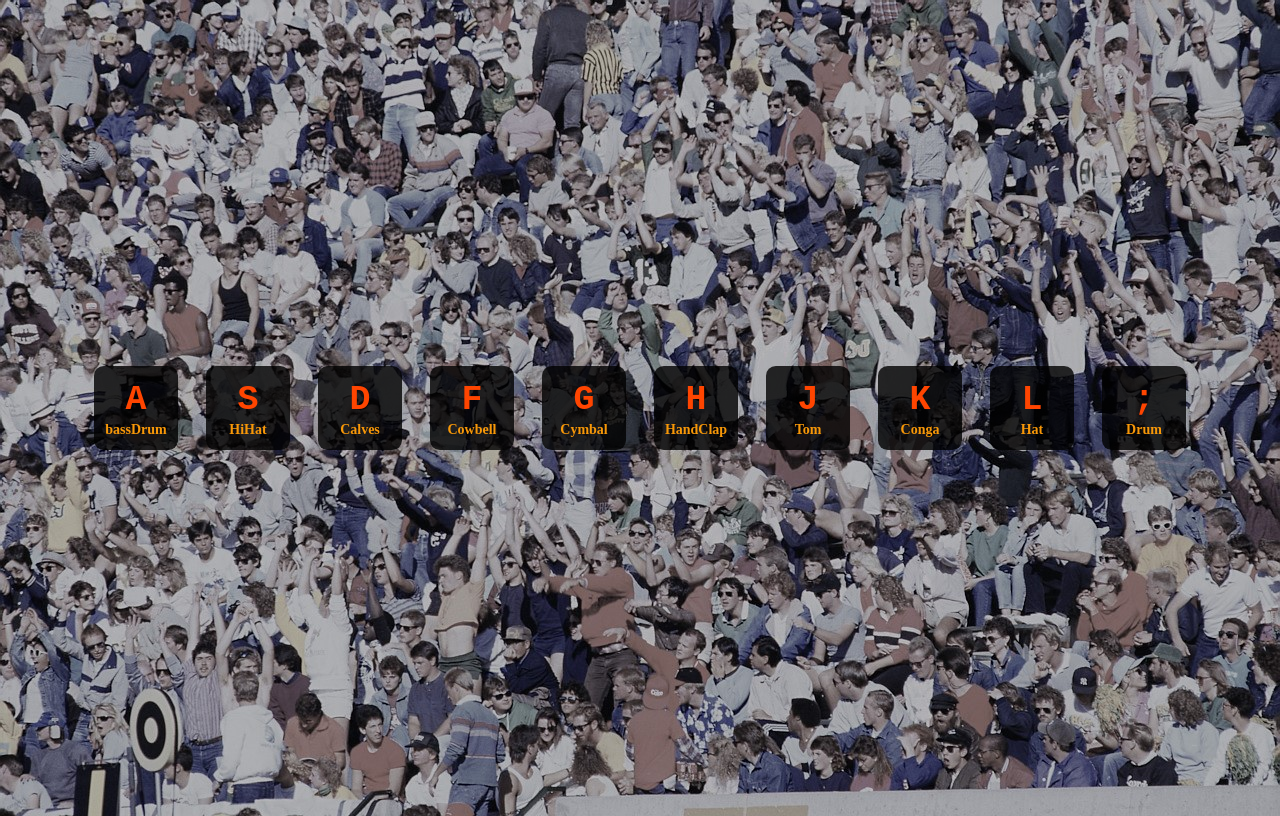
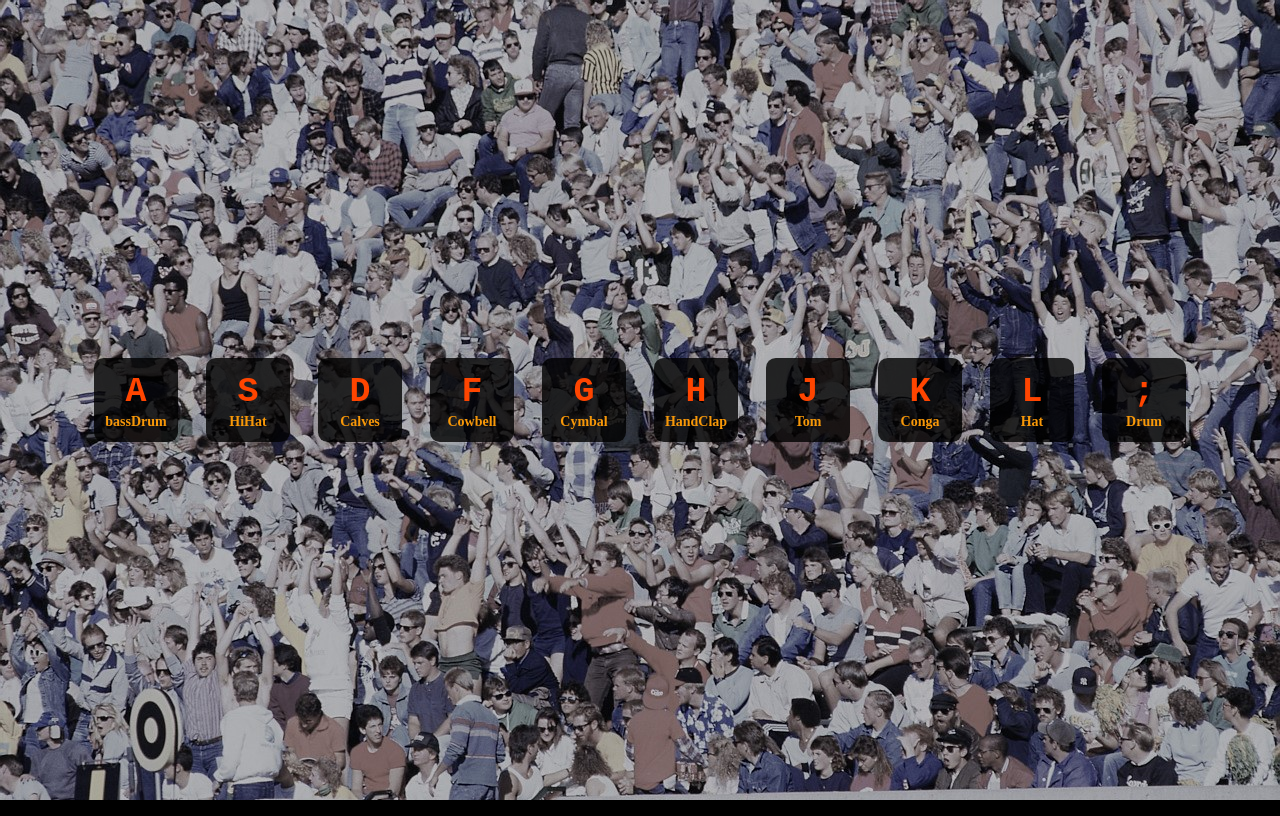
Before and after one commit to JkVon/JSDemo, a website: page drum/index.html in a window 1280 px wide. Drawn offline with Linux system fonts and the light colour scheme.

Commit message:
modified comment

```diff
--- a/drum/css/css_plan2.css
+++ b/drum/css/css_plan2.css
@@ -5,6 +5,11 @@ html {
     background-size: cover; /* background zoom proportionally with cut */
     background-color: black;
 }
+
+body {
+    margin: 0; /* CSS Reset */
+}
+
 /* Flexable box leyout */
 .keys {
     display: flex;
```
